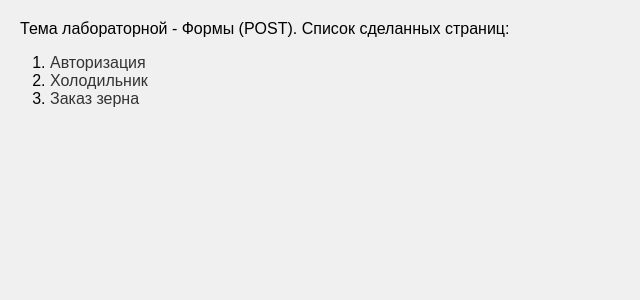
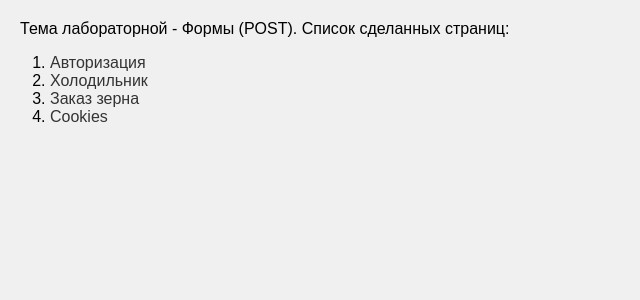
Before and after one commit to sm4kotins/RGZ2, a Flask app: page /lab4/ in a window 1280 px wide. Shown: the part 158-458 px from the top of the page, without its empty margins (0-640 px from the left). Run offline with Flask 3, Linux system fonts and the light colour scheme.

```diff
--- a/templates/lab4.html
+++ b/templates/lab4.html
@@ -15,5 +15,8 @@
         <li>
             <a href="/lab4/ordergrain">Заказ зерна</a>
         </li>
+        <li>
+            <a href="/lab4/cookies">Cookies</a>
+        </li>
     </ol>
 {% endblock %}
```
